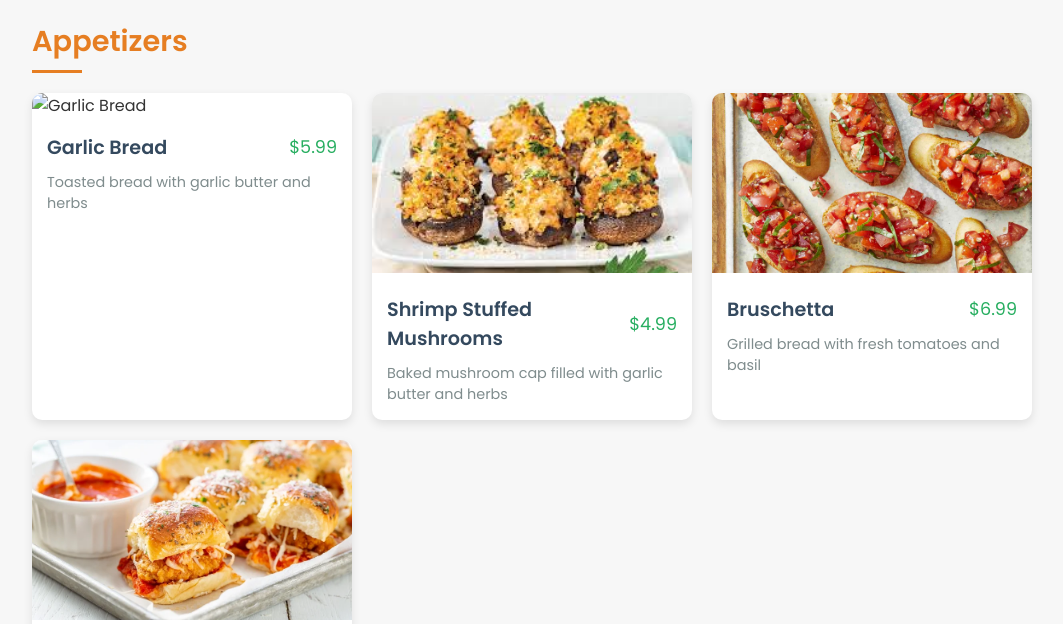
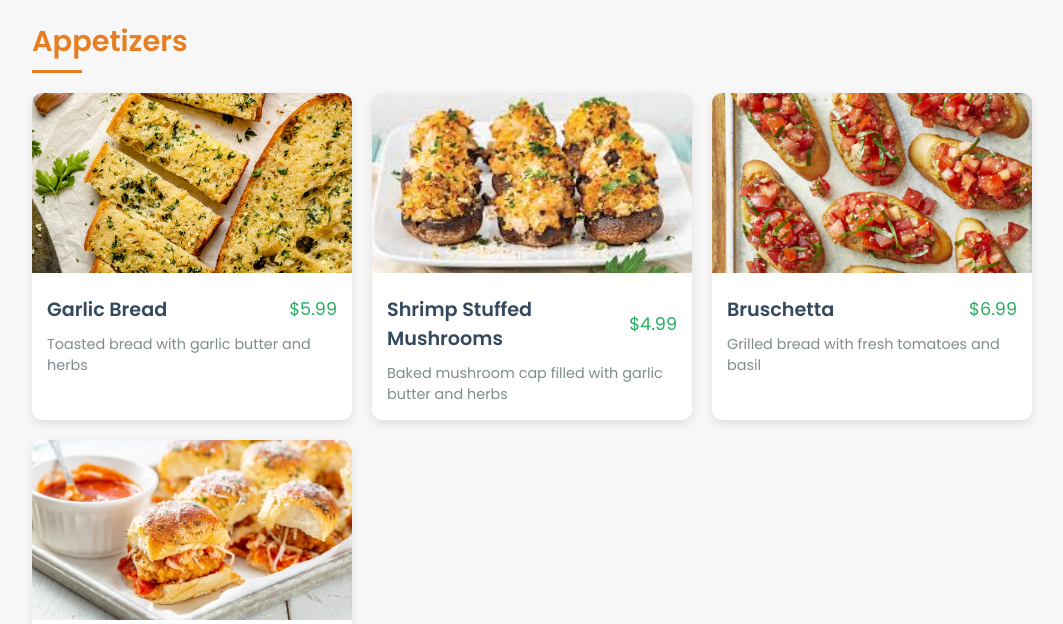
Before and after one commit to PanhavuthKhong/QR-Menu-Demo, a website: page index.html in a window 1280 px wide. Shown: the part 167-791 px from the top of the page, without its empty margins (108-1171 px from the left). Drawn offline with Linux system fonts and the light colour scheme; the site is published under a folder, as on GitHub Pages, so addresses that start at the root find nothing.

Commit message:
Update index.html
added Gralic-bread Image

```diff
--- a/index.html
+++ b/index.html
@@ -116,7 +116,7 @@
             <h2>Appetizers</h2>
             <div class="menu-grid">
                 <div class="menu-card">
-                    <img src="/Garlic-bread.webp" alt="Garlic Bread">
+                    <img src="Garlic-bread.webp" alt="Garlic Bread">
                     <div class="card-content">
                         <div class="item-header">
                             <h3 class="item-name">Garlic Bread</h3>
```
